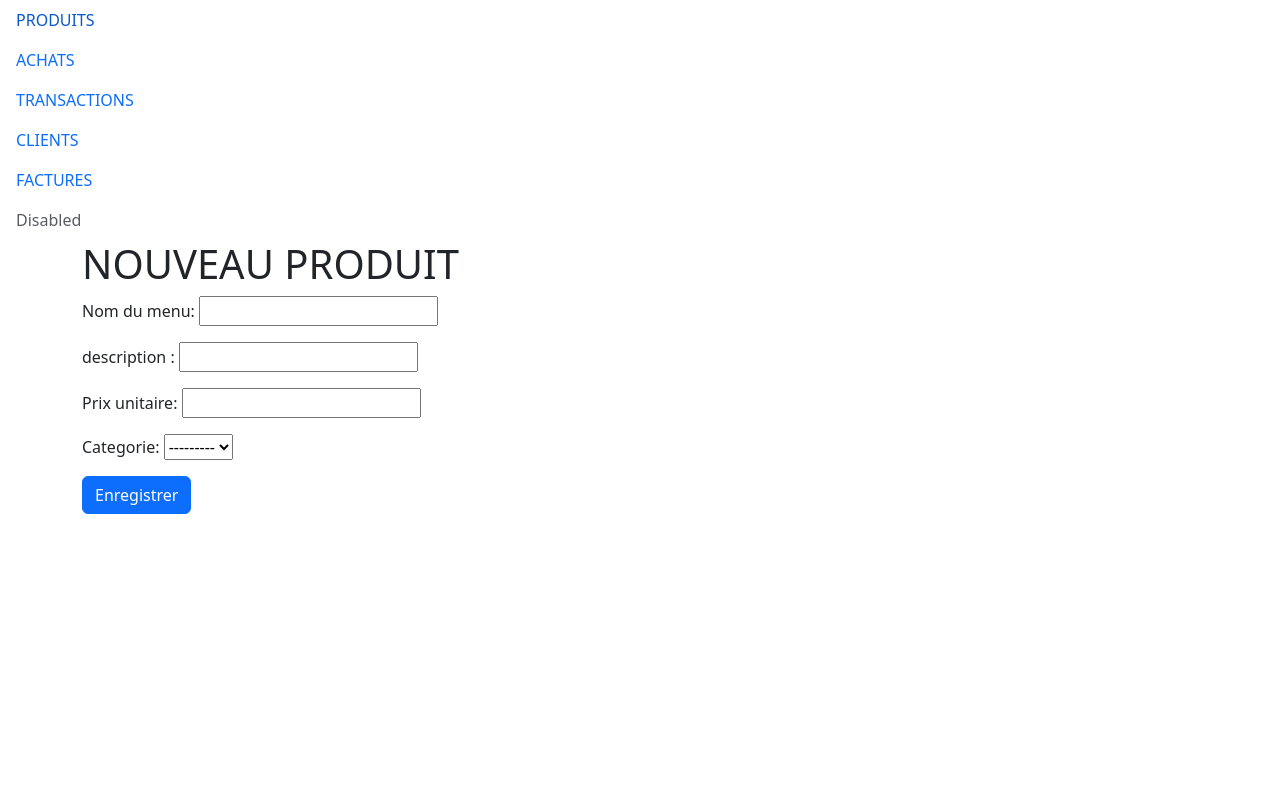
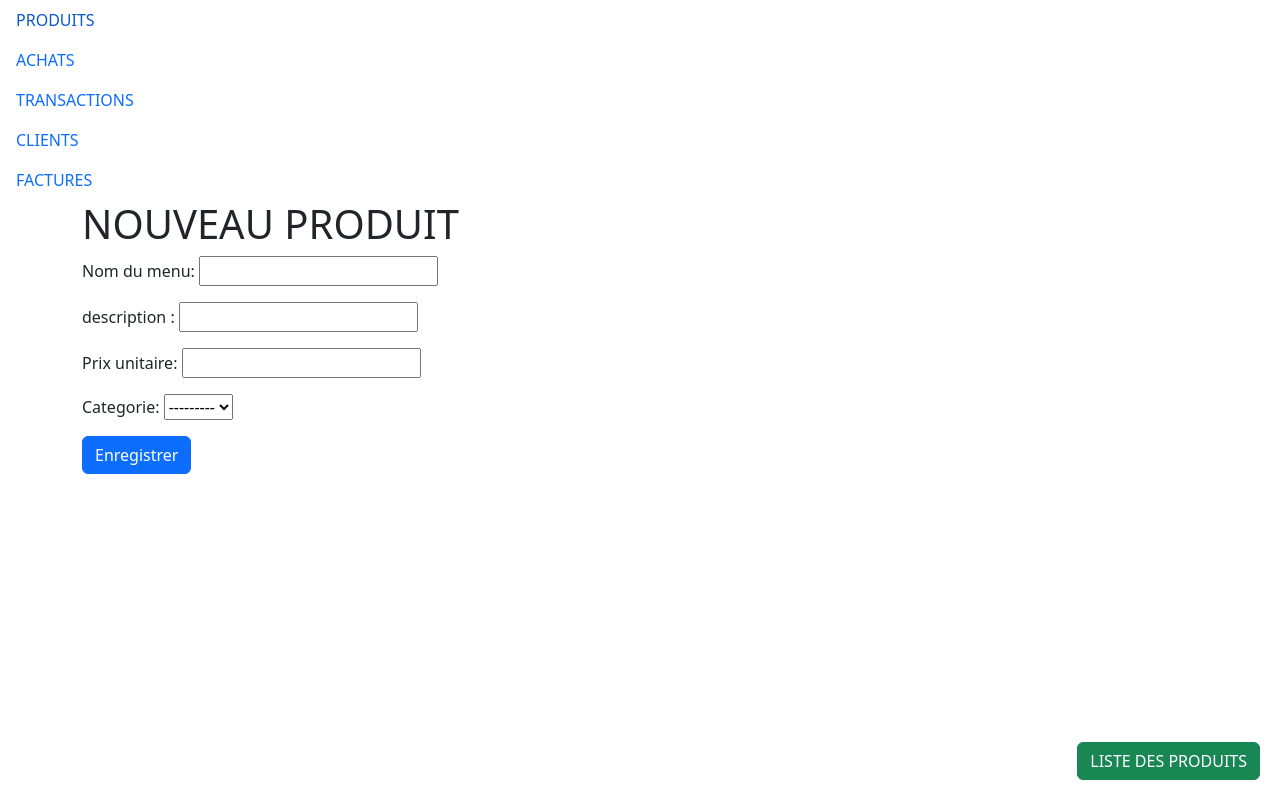
Before and after one commit to Thawfik/Lastproject, a Django app: template Lastapp/templates/Produits/ajoutProduit.html in a window 1280 px wide. Run offline with Django 5.2, Linux system fonts and the light colour scheme; the template is opened without the code that fills it: values that come from a table or form of the project are taken from there, others are empty.

Commit message:
modified:   Lastapp/__pycache__/views.cpython-312.pyc 	modified:   Lastapp/templates/Acceuil.html 	modified:   Lastapp/templates/Produits/ajoutProduit.html 	modified:   Lastapp/views.py

```diff
--- a/Lastapp/templates/Acceuil.html
+++ b/Lastapp/templates/Acceuil.html
@@ -14,7 +14,6 @@
             <a class="nav-link" href="{% url 'listeTransactions' %}">TRANSACTIONS</a>
             <a class="nav-link" href="{% url 'listeClients' %}">CLIENTS</a>
             <a class="nav-link" href="{% url 'listeFactures' %}">FACTURES</a>
-            <a class="nav-link disabled" aria-disabled="true">Disabled</a>
           </nav>
     </header>
     <div class="content container">
--- a/Lastapp/templates/Produits/ajoutProduit.html
+++ b/Lastapp/templates/Produits/ajoutProduit.html
@@ -10,4 +10,8 @@
     {{ product_form.as_p }}
     <button class="btn btn-primary" type="submit">Enregistrer</button>
 </form>
+
+<div>
+    <a class="btn btn-success" role="button" href="{% url 'listeProduits' %}" style="position: absolute; bottom: 20px;  right: 20px;">LISTE DES PRODUITS</a>
+</div>
 {% endblock %}
--- a/Lastapp/views.py
+++ b/Lastapp/views.py
@@ -39,7 +39,7 @@
     else:
         form = ProductForm()
 
-    return render(request, "ajoutProduit.html", {"product_form": form})
+    return render(request, "Produits/ajoutProduit.html", {"product_form": form})
 
 def ajoutCategorie(request):
     pass
```
